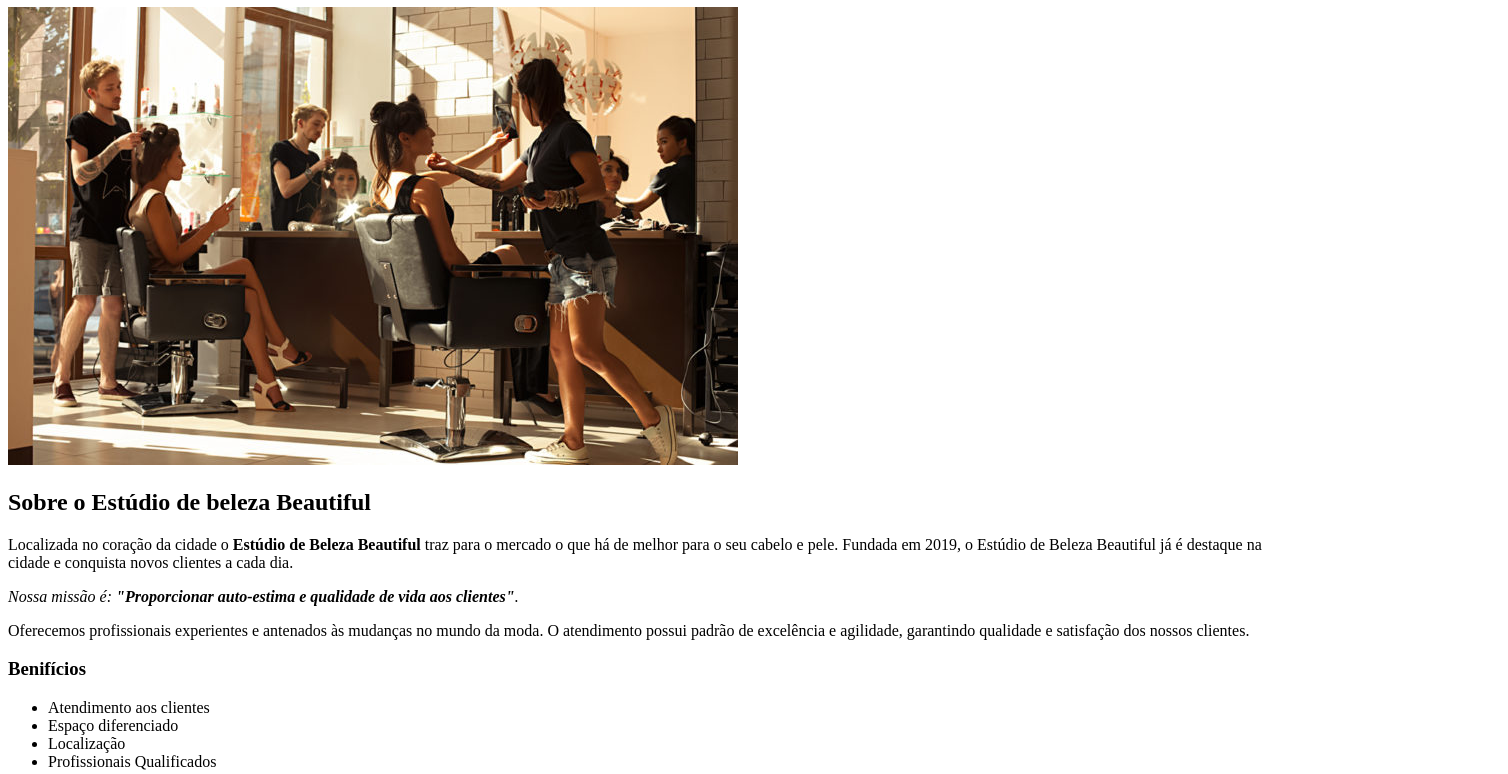
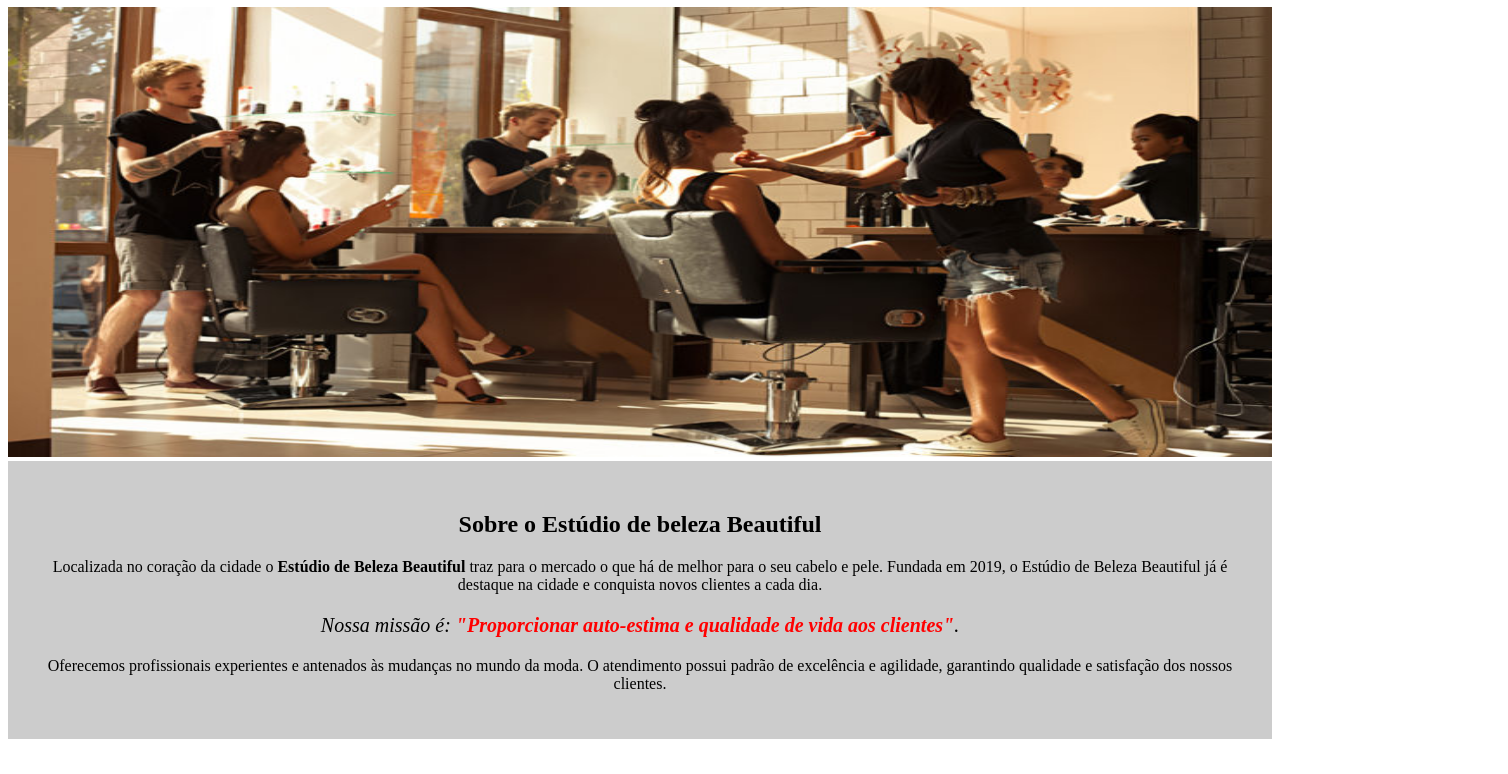
Before and after one commit to profjorgesf/estudio-beleza, a plain HTML site: page index.html in a window 1280 px wide. Shown: the part 73-847 px from the top of the page, 1508 px wide, since content can reach past the window. Drawn offline with Linux system fonts and the light colour scheme.

Commit message:
Add files via upload

```diff
--- a/index.html
+++ b/index.html
@@ -5,7 +5,7 @@
     <meta http-equiv="X-UA-Compatible" content="IE=edge">
     <meta name="viewport" content="width=device-width, initial-scale=1.0">
     <title>Barbearia Alura</title>
-    <link rel="stylesheet" type="text/css" href="estilo2.css">
+    <link rel="stylesheet" type="text/css" href="estilo.css">
 
 </head>
 <body>
```
